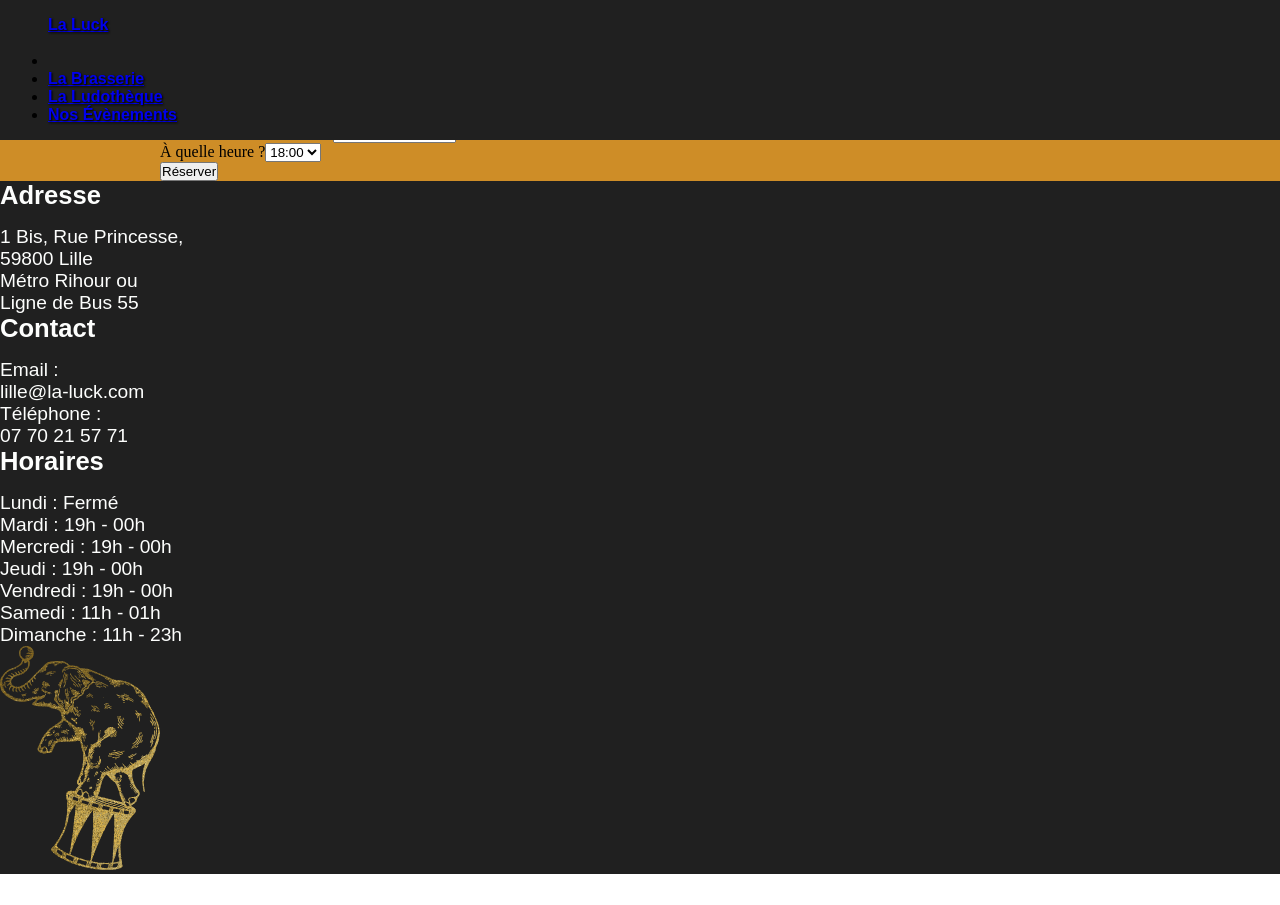
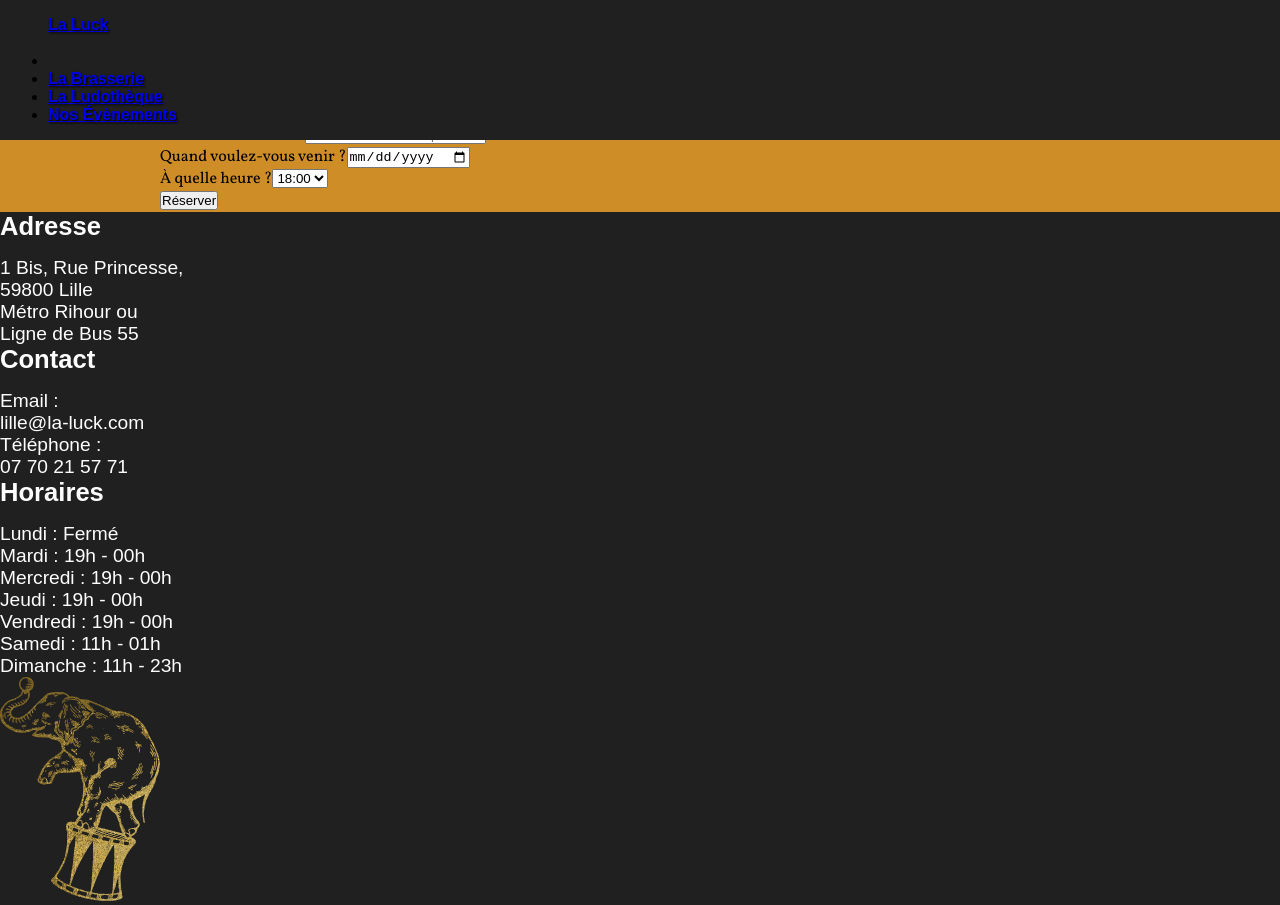
Before and after one commit to swanyptx/lucky-p, a Next.js app: page /booking in a window 1280 px wide. Before the commit the page ends 874 px from the top, so only its background shows below. Built offline with nearby package versions, Linux system fonts and the light colour scheme.

Commit message:
Modification of 404 page and add form in booking page

```diff
--- a/pages/booking.js
+++ b/pages/booking.js
@@ -1,5 +1,6 @@
 import Navbar from "../components/Navbar";
 import Footer from "../components/Footer";
+import Head from "next/head";
 
 const Booking =  () => {
 
@@ -7,33 +8,37 @@
 
     return(
         <div className="bg-booking">
+            <Head >
+                <title>La Luck - Réservation</title>
+                <link rel="icon" href="/icon.ico" />
+            </Head>
             <Navbar displayNavbar={navbarBooking}
             booking = {false}
             ></Navbar>
             <div className="container flex flex-col items-center justify-center">
-                <h1 className="text-center p-12">Réservation</h1>
+                <h1 className="text-center py-16">Réservation</h1>
                 <div className="bg-div">
                     <form action="" className="flex flex-col">
                         <div>
                             <div className="form-group flex flex-col p-2">
-                                <label htmlFor="gameName">Votre nom :</label>
-                                <input type="text" id="gameName" placeholder="Entrez votre nom" className="inputAdd p-1 rounded mt-2"/>
+                                <label htmlFor="inputName">Votre nom :</label>
+                                <input type="text" id="inputName" placeholder="Entrez votre nom" className="inputAdd p-1 rounded mt-2"/>
                             </div>
                             <div className="form-group flex flex-col p-2">
-                                <label htmlFor="gameName">Votre prénom :</label>
-                                <input type="text" id="gameName" placeholder="Entrez votre prénom" className="inputAdd p-1 rounded mt-2"/>
+                                <label htmlFor="inputFirstName">Votre prénom :</label>
+                                <input type="text" id="inputFirstName" placeholder="Entrez votre prénom" className="inputAdd p-1 rounded mt-2"/>
                             </div>
                             <div className="form-group flex flex-col p-2">
-                                <label htmlFor="gameName">Combien êtes-vous ? </label>
-                                <input type="number" id="gameName" placeholder="Entrez le nombre de personnes" className="inputAdd p-1 rounded mt-2"/>
+                                <label htmlFor="inputPerson">Combien êtes-vous ?</label>
+                                <input type="number" id="inputPerson" placeholder="Entrez le nombre de personnes" className="inputAdd p-1 rounded mt-2"/>
                             </div>
                             <div className="form-group flex flex-col p-2">
-                                <label htmlFor="gameName">Quand voulez-vous venir ?</label>
-                                <input type="date" id="gameName" placeholder="Entrez votre prénom" className="inputAdd p-1 rounded mt-2"/>
+                                <label htmlFor="inputDate">Quand voulez-vous venir ?</label>
+                                <input type="date" id="inputDate" className="inputAdd p-1 rounded mt-2"/>
                             </div>
                             <div className="form-group flex flex-col p-2">
-                                <label htmlFor="gameDifficulty">À quelle heure ?</label>
-                                <select name="" id="gameDifficulty" className="inputAdd p-1 rounded mt-2">
+                                <label htmlFor="inputHour">À quelle heure ?</label>
+                                <select name="" id="inputHour" className="inputAdd p-1 rounded mt-2">
                                     <option value="1">18:00</option>
                                     <option value="2">18:30</option>
                                     <option value="3">19:00</option>
--- a/pages/index.js
+++ b/pages/index.js
@@ -8,7 +8,7 @@
 import SocialNetwork from '../components/SocialNetwork.js'
 import Reviews from '../components/Reviews.js'
 import SliderMain from '../components/SliderMain.js'
-import Image from "next/image";
+// import Image from "next/image";
 
 
 const Home = (props) => {
@@ -117,6 +117,7 @@
       </div>
 
       { userAlreadyCame()}
+
     </div >
   )
 }
--- a/pages/ludotheque/index.js
+++ b/pages/ludotheque/index.js
@@ -87,7 +87,7 @@
                                             name=""
                                             id="timePlayable"
                                             value={searchInputTime}
-                                            onChange={(e) => setSearchByTime(e.target.value)}
+                                            onChange={(e) => setSearchInputTime(e.target.value)}
                                             className="p-2 ml-6 rounded">
                                             <option value="(-15)">- 15min</option>
                                             <option value="(15 - 30)">15 - 30min</option>
--- a/styles/globals.scss
+++ b/styles/globals.scss
@@ -175,6 +175,8 @@
 
 .bg-booking {
     background-color: $mainYellow;
+    font-family: "Vollkorn";
+
 
     .bg-div {
         // background-color: $mainRed;
```
Also changed, not shown: pages/404.js (+12 -3 lines), public/assets/img/deco/dribbble_1.gif (added).
